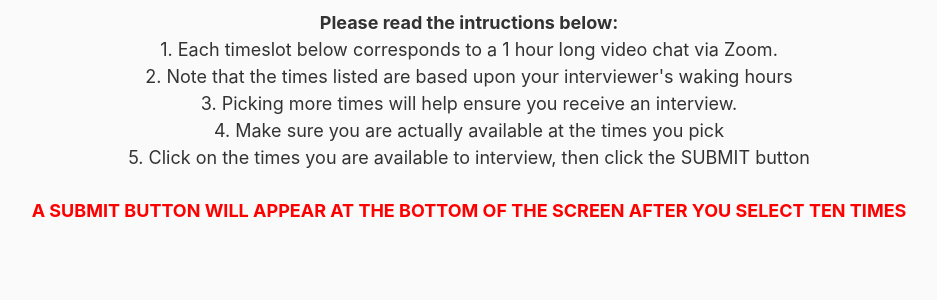
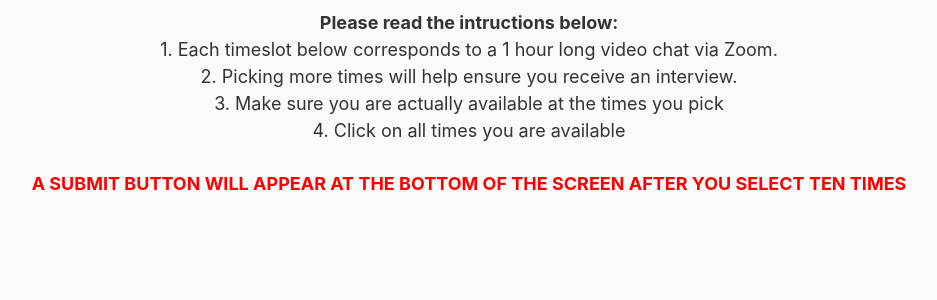
Before and after one commit to gregorypsmith/alariss-scheduler-demo, a Flask app: template scheduler_app/templates/candidate_scheduler.html in a window 1280 px wide. Shown: the part 76-376 px from the top of the page, without its empty margins (171-1108 px from the left). Run offline with Flask 2, Linux system fonts and the light colour scheme; the template is opened without the code that fills it: values that come from a table or form of the project are taken from there, most other values are stand-ins (such as "Sample title", 1, 10 or a date in 2020); some libraries are stand-ins or nearby versions.

Commit message:
made frontend feature updates

```diff
--- a/scheduler_app/templates/admin_success.html
+++ b/scheduler_app/templates/admin_success.html
@@ -6,6 +6,7 @@
         <p>Interview successfully created between <b>{{candidate_email}}</b> (the candidate) and <b>{{client_email}}</b> (the client).</p>
         <br>
         <a href="{{url_for('create_interview')}}" class="btn btn-primary home-btn">Schedule another interview</a>
-        <a href="{{url_for('admin_dashboard')}}">Back to dashboard</a>
+        <br><br><br>
+        <a href="{{url_for('admin_dashboard')}}" class="btn btn-warning home-btn">Back to dashboard</a>
     </div>
 {% endblock content %}
--- a/scheduler_app/templates/candidate_scheduler.html
+++ b/scheduler_app/templates/candidate_scheduler.html
@@ -5,12 +5,9 @@
     <p>
       <b>Please read the intructions below:</b><br />1. Each timeslot below
       corresponds to a 1 hour long video chat via Zoom.<br />
-      2. Note that the times listed are based upon your interviewer's waking
-      hours<br />
-      3. Picking more times will help ensure you receive an interview.<br />
-      4. Make sure you are actually available at the times you pick <br />
-      5. Click on the times you are available to interview, then click the SUBMIT
-      button<br>
+      2. Picking more times will help ensure you receive an interview.<br />
+      3. Make sure you are actually available at the times you pick <br />
+      4. Click on all times you are available<br>
       <p style="color:RED"><b>A SUBMIT BUTTON WILL APPEAR AT THE BOTTOM OF THE SCREEN AFTER YOU SELECT TEN TIMES </b></p>
     </p>
   </div>
--- a/scheduler_app/templates/layout.html
+++ b/scheduler_app/templates/layout.html
@@ -28,11 +28,11 @@
           <button class="navbar-toggler" type="button" data-toggle="collapse" data-target="#navbarToggle" aria-controls="navbarToggle" aria-expanded="false" aria-label="Toggle navigation">
             <span class="navbar-toggler-icon"></span>
           </button>
-          <div class="collapse navbar-collapse" id="navbarToggle">
-            <!-- Navbar Right Side -->
+     <!--      <div class="collapse navbar-collapse" id="navbarToggle">
+            Navbar Right Side
             <div class="navbar-nav">
             </div>
-          </div>
+          </div> -->
         </div>
       </nav>
     </header>
```
Also changed, not shown: scheduler_app/alariss.sqlite.
